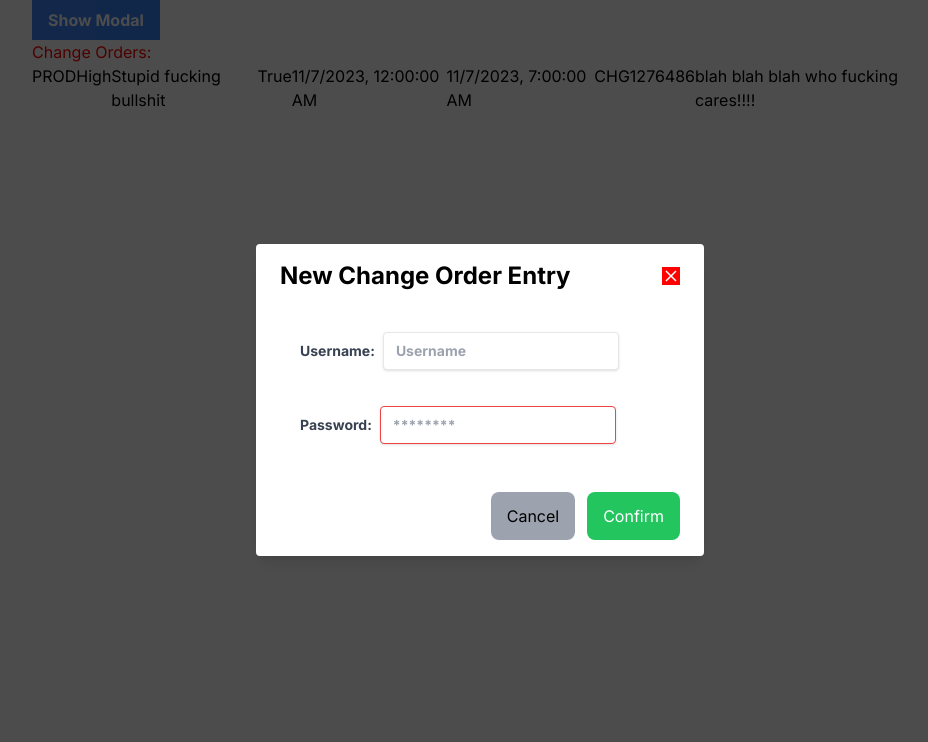
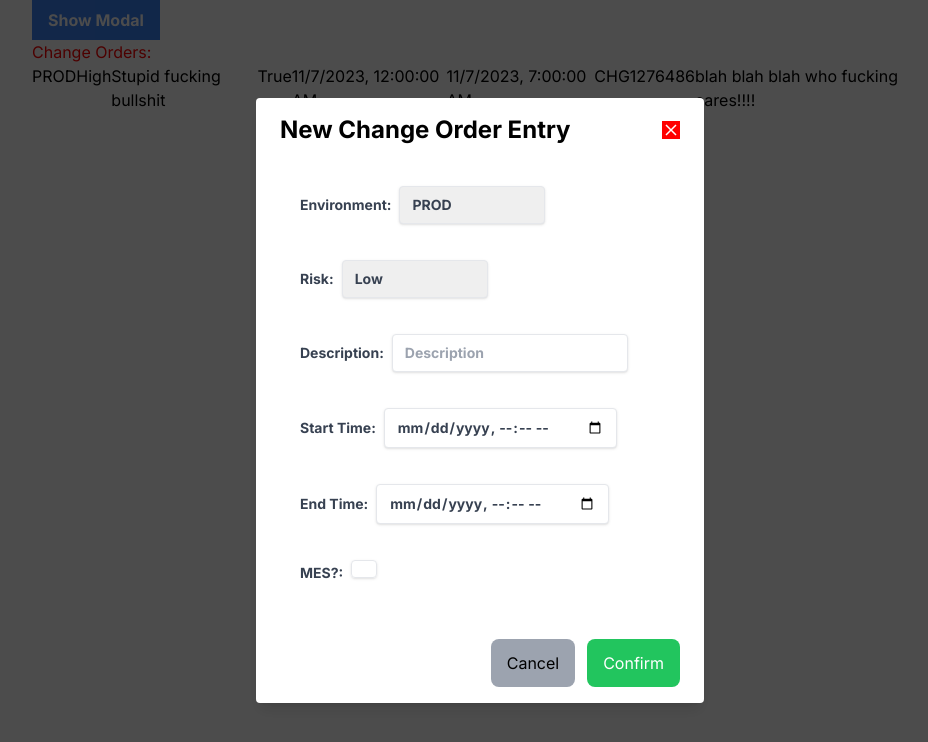
Before and after one commit to aminoo10/co-tracker-app, a Next.js app: page / in a window 1280 px wide. Both pictures are taken after a click on the button "Show Modal". Shown: the top 742 px of the page, without its empty margins (160-1088 px from the left). Built offline with nearby package versions, Linux system fonts and the light colour scheme.

Commit message:
more entries added to form, checkbox broken

```diff
--- a/app/components/ChangeOrderModal.tsx
+++ b/app/components/ChangeOrderModal.tsx
@@ -3,7 +3,14 @@ import React, {useState, useEffect} from 'react';
 export default function ChangeOrderModal() {
 
 const [modalOpen, setModalOpen] = useState(false);
+const [checked, setCheckState] = useState(false);
 // const [formData, setFormData] = useState<>
+
+const labelStyle = 'block text-gray-700 text-sm font-bold mb-7';
+const inputStyle = 'mt-2 shadow appearance-none border rounded ml-2 py-2 px-3 text-gray-700 focus:outline-none focus:shadow-outline';
+
+const environmentOptions = ['PROD', 'PAT'];
+const riskOptions = ['Low', 'Moderate', 'High', 'Very High'];
 
 const openModal = () => {
   if (!modalOpen) setModalOpen(true);
@@ -15,6 +22,11 @@ const closeModal = () => {
 
 const handleSubmit = (e:React.FormEvent) => {
   e.preventDefault();
+}
+
+const handleCheckbox = (e:React.ChangeEvent<HTMLInputElement>) => {
+  const checked = e.target;
+  setCheckState(!checked);
 }
 
 useEffect(() => {
@@ -29,6 +41,8 @@ useEffect(() => {
   };
 
 }, [])
+
+
 
 
 
@@ -63,24 +77,86 @@ useEffect(() => {
               <div className="p-4 md:p-5">
                 <form className="space-y-4" action="#">
                   <div>
-                    <label className='block text-gray-700 text-sm font-bold mb-7'>
-                      Username:
-                      <input className='mt-2 shadow appearance-none border rounded ml-2 py-2 px-3 text-gray-700 focus:outline-none focus:shadow-outline'
+
+                    <label className={labelStyle}>
+                      Environment:
+                      <select
+                        className={inputStyle}
+                        name="risk"
+                      >
+                        <option value="" disabled>
+                          Choose an option
+                        </option>
+                        {environmentOptions.map((option) => (
+                          <option key={option} value={option}>
+                              {option}
+                            </option>
+                          ))}
+                      </select>
+                    </label>
+
+
+                    <label className={labelStyle}>
+                      Risk:
+                      <select
+                        className={inputStyle}
+                        name="risk"
+                      >
+                        <option value="" disabled>
+                          Choose an option
+                        </option>
+                        {riskOptions.map((option) => (
+                          <option key={option} value={option}>
+                              {option}
+                            </option>
+                          ))}
+                      </select>
+                    </label>
+
+                    <label className={labelStyle}>
+                      Description:
+                      <input
+                        className={inputStyle}
                         type='text'
-                        name="username"
-                        placeholder='Username'
+                        name="description"
+                        placeholder='Description'
                       />
                     </label>
 
-                    <label className='block text-gray-700 text-sm font-bold mb-2'>
-                      Password:
+
+                    <label className={labelStyle}>
+                      Start Time:
                       <input
-                        className='mt-2 shadow appearance-none border border-red-500 rounded ml-2 py-2 px-3 text-gray-700 mb-3 focus:outline-none focus:shadow-outline'
-                        type='password'
-                        name="password"
-                        placeholder='********'
+                        className={inputStyle}
+                        type='datetime-local'
+                        name="start"
+                        placeholder='Start time'
                       />
                     </label>
+
+                    <label className={labelStyle}>
+                      End Time:
+                      <input
+                        className={inputStyle}
+                        type='datetime-local'
+                        name="end"
+                        placeholder='End time'
+                      />
+                    </label>
+
+                    <label className={labelStyle}>
+                      MES?:
+                      <input
+                        className={inputStyle}
+                        type='checkbox'
+                        name="mes"
+                        checked= {checked}
+                        onChange={handleCheckbox}
+                      />
+                    </label>
+
+
+
                   </div>
                 </form>
               </div>
```
